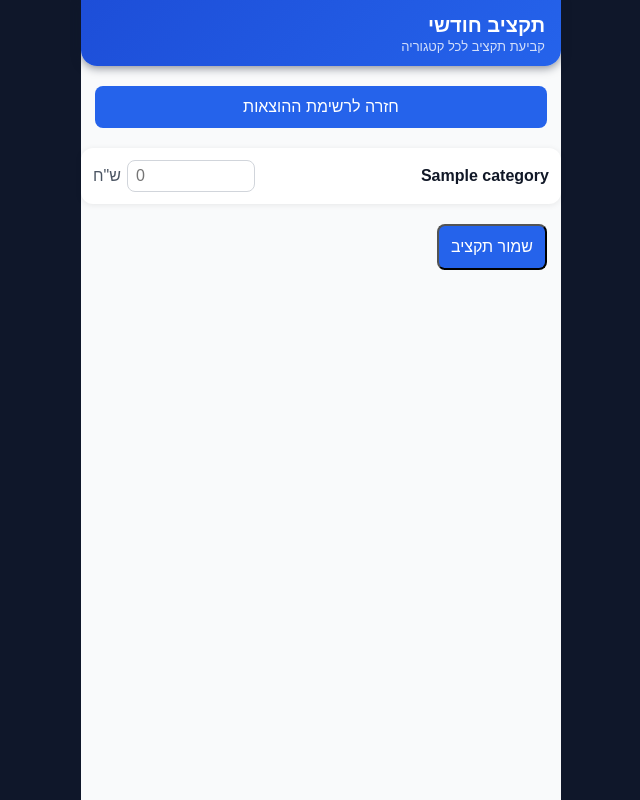
After one commit to nanoo26/ma-matsavinu-supabase, a Flask app: template templates/budget.html in a window 1280 px wide. The commit adds this page. Shown: the whole page, without its empty margins (319-959 px from the left). Run offline with Flask 3, Linux system fonts and the light colour scheme; the template is opened without the code that fills it: most values are stand-ins (such as "Sample title", 1, 10 or a date in 2020); parts of the project's set-up code (start-up, migrations or seed data) failed here and were passed over.

Commit message:
add budget

```diff
--- a/app.py
+++ b/app.py
@@ -1,7 +1,6 @@
 from flask import Flask, render_template, request, redirect, url_for
 import os
 import requests
-from datetime import datetime  # חדש - בשביל המיון לפי תאריך
 
 app = Flask(__name__)
 
@@ -11,17 +10,21 @@ app = Flask(__name__)
 SUPABASE_URL = os.environ.get("SUPABASE_URL", "").rstrip("/")
 SUPABASE_KEY = (
     os.environ.get("SUPABASE_KEY")
-    or os.environ.get("SUPABASE_API_KEY")  # גיבוי אם ישן יישאר בטעות
+    or os.environ.get("SUPABASE_API_KEY")  # גיבוי אם נשאר משתנה ישן
     or ""
 )
 
 if not SUPABASE_URL or not SUPABASE_KEY:
     raise RuntimeError(
-        "SUPABASE_URL או SUPABASE_KEY לא מוגדרים ב-Environment של Render"
+        "SUPABASE_URL או SUPABASE_KEY לא מוגדרים ב-Environment"
     )
 
 
 def supabase_headers(extra=None):
+    """
+    מחזיר כותרות בסיס לסופבייס.
+    אפשר להעביר dict נוסף שיתמזג לכותרות.
+    """
     headers = {
         "apikey": SUPABASE_KEY,
         "Authorization": f"Bearer {SUPABASE_KEY}",
@@ -33,7 +36,29 @@ def supabase_headers(extra=None):
     return headers
 
 
+# רשימת קטגוריות קבועה לכל האפליקציה
+CATEGORIES = [
+    "מזון",
+    "בילויים",
+    "בית",
+    "ילדים",
+    "רכב",
+    "בריאות",
+    "חוגים",
+    "קניות",
+    "שונות",
+    "טבק",
+]
+
+
+# =========================
+# עזר לתאריכים
+# =========================
 def normalize_date(date_str: str) -> str:
+    """
+    מקבל תאריך מפורמט input type="date" (YYYY-MM-DD)
+    ומחזיר DD/MM/YYYY כמו בטבלה בסופבייס.
+    """
     if not date_str:
         return ""
     parts = date_str.split("-")
@@ -44,6 +69,9 @@ def normalize_date(date_str: str) -> str:
 
 
 def date_for_input(db_date: str) -> str:
+    """
+    הופך DD/MM/YYYY לפורמט של input date כלומר YYYY-MM-DD.
+    """
     if not db_date:
         return ""
     parts = db_date.split("/")
@@ -53,30 +81,14 @@ def date_for_input(db_date: str) -> str:
     return f"{year}-{month}-{day}"
 
 
-def expense_sort_key(e: dict):
-    """
-    מחזיר מפתח מיון:
-    קודם לפי תאריך אמיתי (DD/MM/YYYY),
-    ואם אין/לא תקין - לפי id.
-    """
-    raw_date = e.get("date") or ""
-    try:
-        dt = datetime.strptime(raw_date, "%d/%m/%Y")
-    except ValueError:
-        dt = datetime.min
-
-    return (dt, e.get("id", 0))
-
-
 # =========================
-# Routes
+# מסך ההוצאות
 # =========================
 @app.route("/")
 def index():
     url = f"{SUPABASE_URL}/rest/v1/expenses"
     params = {
         "select": "id,date,category,amount,payment_method,description",
-        # נשאיר גם order בצד Supabase, אבל נמיין שוב בצד פייתון ליתר ביטחון
         "order": "id.desc",
     }
 
@@ -87,20 +99,19 @@ def index():
         return f"Supabase error {resp.status_code}", 500
 
     expenses = resp.json()
-
-    # מיון סופי - מהחדש לישן לפי תאריך (ואז לפי id)
-    expenses.sort(key=expense_sort_key, reverse=True)
-
     categories = sorted({e.get("category") for e in expenses if e.get("category")})
 
     return render_template(
         "expenses.html",
         expenses=expenses,
         categories=categories,
-        selected_category=""
+        selected_category="",
     )
 
 
+# =========================
+# הוספת הוצאה
+# =========================
 @app.route("/add", methods=["GET", "POST"])
 def add_expense():
     if request.method == "POST":
@@ -130,12 +141,12 @@ def add_expense():
 
         return redirect(url_for("index"))
 
-    categories = ["מזון", "בילויים", "בית", "ילדים", "רכב",
-                  "בריאות", "חוגים", "קניות", "שונות", "טבק"]
-
-    return render_template("add_expense.html", categories=categories)
+    return render_template("add_expense.html", categories=CATEGORIES)
 
 
+# =========================
+# עריכת הוצאה
+# =========================
 @app.route("/edit/<int:expense_id>", methods=["GET", "POST"])
 def edit_expense(expense_id):
     url = f"{SUPABASE_URL}/rest/v1/expenses"
@@ -185,17 +196,17 @@ def edit_expense(expense_id):
 
     expense = rows[0]
 
-    categories = ["מזון", "בילויים", "בית", "ילדים", "רכב",
-                  "בריאות", "חוגים", "קניות", "שונות", "טבק"]
-
     return render_template(
         "edit_expense.html",
         expense=expense,
-        categories=categories,
+        categories=CATEGORIES,
         date_for_input=date_for_input,
     )
 
 
+# =========================
+# מחיקת הוצאה
+# =========================
 @app.route("/delete/<int:expense_id>")
 def delete_expense(expense_id):
     url = f"{SUPABASE_URL}/rest/v1/expenses"
@@ -213,5 +224,75 @@ def delete_expense(expense_id):
     return redirect(url_for("index"))
 
 
+# =========================
+# מסך תקציב לפי קטגוריה
+# =========================
+@app.route("/budget", methods=["GET", "POST"])
+def budget():
+    url = f"{SUPABASE_URL}/rest/v1/budgets"
+
+    # ====== POST - שמירת תקציבים ======
+    if request.method == "POST":
+        rows = []
+
+        for idx, cat in enumerate(CATEGORIES):
+            raw_val = request.form.get(f"budget_{idx}", "").strip()
+
+            if not raw_val:
+                amount = 0.0
+            else:
+                try:
+                    amount = float(raw_val.replace(",", ""))
+                except ValueError:
+                    amount = 0.0
+
+            rows.append({
+                "category": cat,
+                "monthly_budget": amount,
+            })
+
+        resp = requests.post(
+            url + "?on_conflict=category",
+            headers=supabase_headers({
+                "Prefer": "resolution=merge-duplicates"
+            }),
+            json=rows,
+        )
+        print("DEBUG /budget POST:", resp.status_code, resp.text)
+
+        if not resp.ok:
+            return f"Supabase upsert error {resp.status_code}", 500
+
+        return redirect(url_for("budget"))
+
+    # ====== GET - טעינת תקציבים ======
+    resp = requests.get(
+        url,
+        headers=supabase_headers(),
+        params={"select": "category,monthly_budget"},
+    )
+    print("DEBUG /budget GET:", resp.status_code)
+
+    budgets_map = {}
+    if resp.ok:
+        for row in resp.json():
+            budgets_map[row["category"]] = row.get("monthly_budget", 0)
+    else:
+        print("DEBUG /budget GET body:", resp.text)
+
+    budget_rows = []
+    for cat in CATEGORIES:
+        budget_rows.append({
+            "category": cat,
+            "monthly_budget": budgets_map.get(cat, 0),
+        })
+
+    return render_template("budget.html", budget_rows=budget_rows)
+
+
+
+# =========================
+# main
+# =========================
 if __name__ == "__main__":
     app.run(host="0.0.0.0", port=5000, debug=True)
--- a/static/style.css
+++ b/static/style.css
@@ -46,7 +46,7 @@ body {
   background: #2563eb;
   color: white;
   padding: 12px;
-  border-radius: 10px;
+  border-radius: 8px;
   margin: 20px 14px;
   font-size: 16px;
 }
@@ -85,6 +85,7 @@ body {
 .exp-date {
   font-weight: bold;
   color: #1e3a8a;
+  font-size: 16px;
 }
 
 .exp-amount {
@@ -93,8 +94,8 @@ body {
 }
 
 .exp-meta {
-  margin-top: 6px;
-  font-size: 13px;
+  margin-top: 7px;
+  font-size: 18px;
   color: #475569;
 }
 
@@ -124,3 +125,105 @@ body {
   border: 1px solid #cbd5e1;
   font-size: 15px;
 }
+
+/* =========================
+   תקציב לפי קטגוריה
+   ========================= */
+.budget-form {
+  margin-top: 16px;
+}
+
+.budget-list {
+  list-style: none;
+  margin: 0 0 16px 0;
+  padding: 0;
+}
+
+.budget-item {
+  display: flex;
+  align-items: center;
+  justify-content: space-between;
+  background: #ffffff;
+  margin-bottom: 8px;
+  padding: 10px 12px;
+  border-radius: 10px;
+  box-shadow: 0 1px 4px rgba(15,23,42,0.12);
+}
+
+.budget-cat {
+  font-size: 15px;
+  font-weight: 600;
+  color: #111827;
+}
+
+.budget-input {
+  max-width: 120px;
+  padding: 6px 8px;
+  border-radius: 8px;
+  border: 1px solid #d1d5db;
+  font-size: 14px;
+  text-align: left;
+}
+
+.budget-unit {
+  font-size: 16px;
+  margin-right: 8px;
+  color: #4b5563;
+}
+
+.btn-secondary {
+  display: block;
+  text-decoration: none;
+  text-align: center;
+  background: #0f766e;
+  color: white;
+  padding: 10px 14px;
+  margin: 10px 0 0;
+  border-radius: 10px;
+  font-size: 16px;
+}
+
+.budget-list {
+  list-style: none;
+  margin: 16px 0;
+  padding: 0;
+}
+
+.budget-item {
+  background: white;
+  margin-bottom: 10px;
+  padding: 12px;
+  border-radius: 12px;
+  box-shadow: 0 1px 6px rgba(0,0,0,0.08);
+  display: flex;
+  align-items: center;
+  justify-content: space-between;
+  gap: 12px;
+}
+
+.budget-cat {
+  font-size: 16px;
+  font-weight: 600;
+  color: #111827;
+}
+
+.budget-input-wrap {
+  display: flex;
+  align-items: center;
+  gap: 6px;
+}
+
+.budget-input {
+  width: 110px;
+  padding: 6px 8px;
+  border-radius: 8px;
+  border: 1px solid #d1d5db;
+  font-size: 16px;
+  text-align: left;
+  direction: ltr;
+}
+
+.currency-label {
+  font-size: 16px;
+  color: #4b5563;
+}
--- /dev/null
+++ b/templates/budget.html
@@ -0,0 +1,54 @@
+<!doctype html>
+<html lang="he" dir="rtl">
+<head>
+  <meta charset="utf-8">
+  <title>מה מצבינו - תקציב</title>
+  <meta name="viewport" content="width=device-width, initial-scale=1">
+  <link rel="stylesheet" href="/static/style.css">
+</head>
+
+<body>
+<div class="app-shell">
+
+  <header class="app-header">
+    <h1 class="app-title">תקציב חודשי</h1>
+    <p class="app-subtitle">קביעת תקציב לכל קטגוריה</p>
+  </header>
+
+  <div class="content">
+
+    <a class="btn-main" href="{{ url_for('index') }}">חזרה לרשימת ההוצאות</a>
+
+    <form method="post" class="budget-form">
+      <ul class="budget-list">
+        {% for row in budget_rows %}
+        <li class="budget-item">
+          <span class="budget-cat">{{ row.category }}</span>
+
+          <div class="budget-input-wrap">
+            <input type="hidden"
+                   name="category_{{ loop.index0 }}"
+                   value="{{ row.category }}">
+
+            <input
+              type="number"
+              step="0.01"
+              min="0"
+              class="budget-input"
+              name="budget_{{ loop.index0 }}"
+              value="{% if row.monthly_budget %}{{ '%.2f'|format(row.monthly_budget) }}{% endif %}"
+              placeholder="0">
+
+            <span class="currency-label">ש"ח</span>
+          </div>
+        </li>
+        {% endfor %}
+      </ul>
+
+      <button type="submit" class="btn-main">שמור תקציב</button>
+    </form>
+
+  </div>
+</div>
+</body>
+</html>
```
Also changed, not shown: templates/expenses.html (+5 -4 lines).
